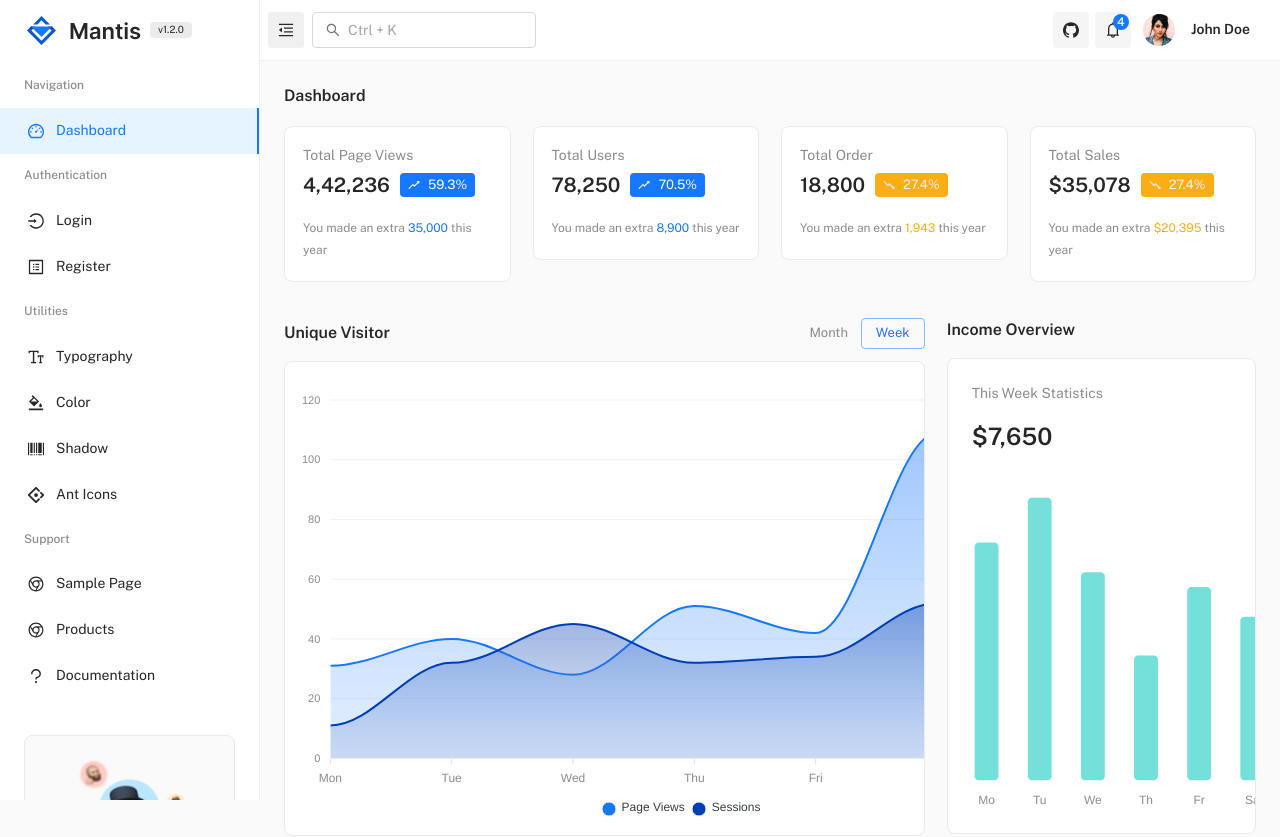
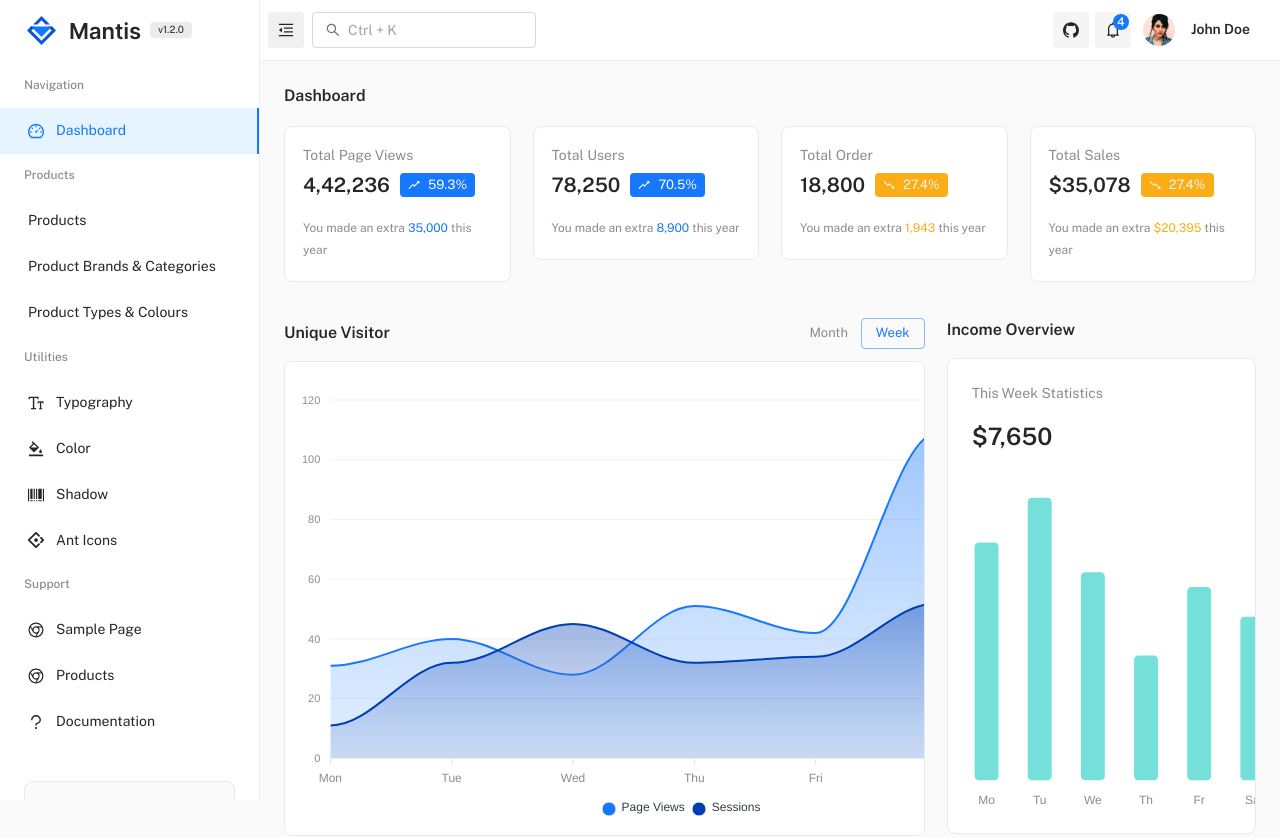
Before and after one commit to DARKDRAGON-LK/MobiCare-OMS, a React (Create React App) app: page /free/ in a window 1280 px wide. Shown: the top 837 px of the page. Built offline with nearby package versions, Linux system fonts and the light colour scheme.

Commit message:
Signed-off-by: Lawan Samarasekara <lawan.chaamindu1234@gmail.com>

```diff
--- a/src/menu-items/pages.js
+++ b/src/menu-items/pages.js
@@ -10,25 +10,30 @@ const icons = {
 // ==============================|| MENU ITEMS - EXTRA PAGES ||============================== //
 
 const pages = {
-  id: 'authentication',
-  title: 'Authentication',
+  id: 'product',
+  title: 'Products',
   type: 'group',
   children: [
     {
-      id: 'login1',
-      title: 'Login',
+      id: 'products',
+      title: 'Products',
       type: 'item',
-      url: '/login',
-      icon: icons.LoginOutlined,
-      target: true
+      url: '/products',
+      icon: icons.ChromeOutlined
     },
     {
-      id: 'register1',
-      title: 'Register',
+      id: 'brandsandcategory',
+      title: 'Product Brands & Categories',
       type: 'item',
-      url: '/register',
-      icon: icons.ProfileOutlined,
-      target: true
+      url: '/brandandcategory',
+      icon: icons.ChromeOutlined
+    },
+    {
+      id: 'typesandcolour',
+      title: 'Product Types & Colours',
+      type: 'item',
+      url: '/typeandcolour',
+      icon: icons.ChromeOutlined
     }
   ]
 };
```
